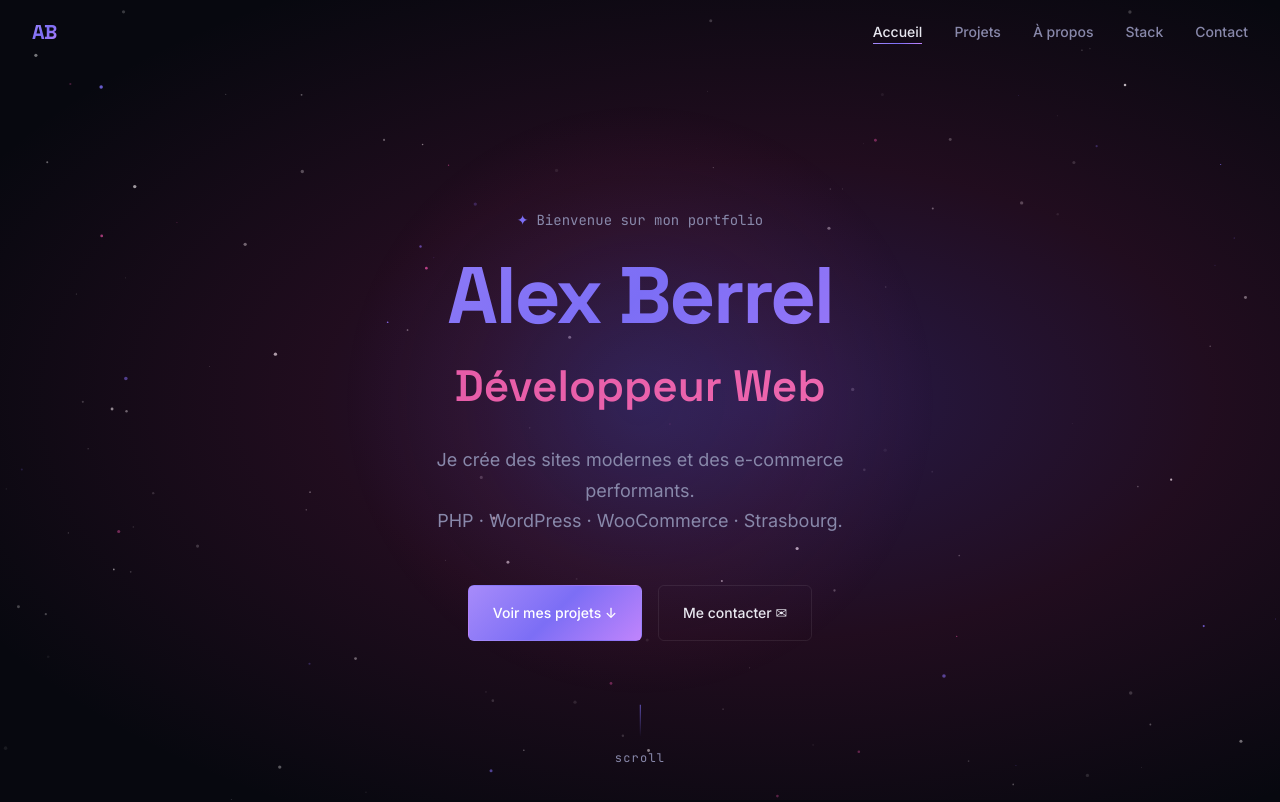
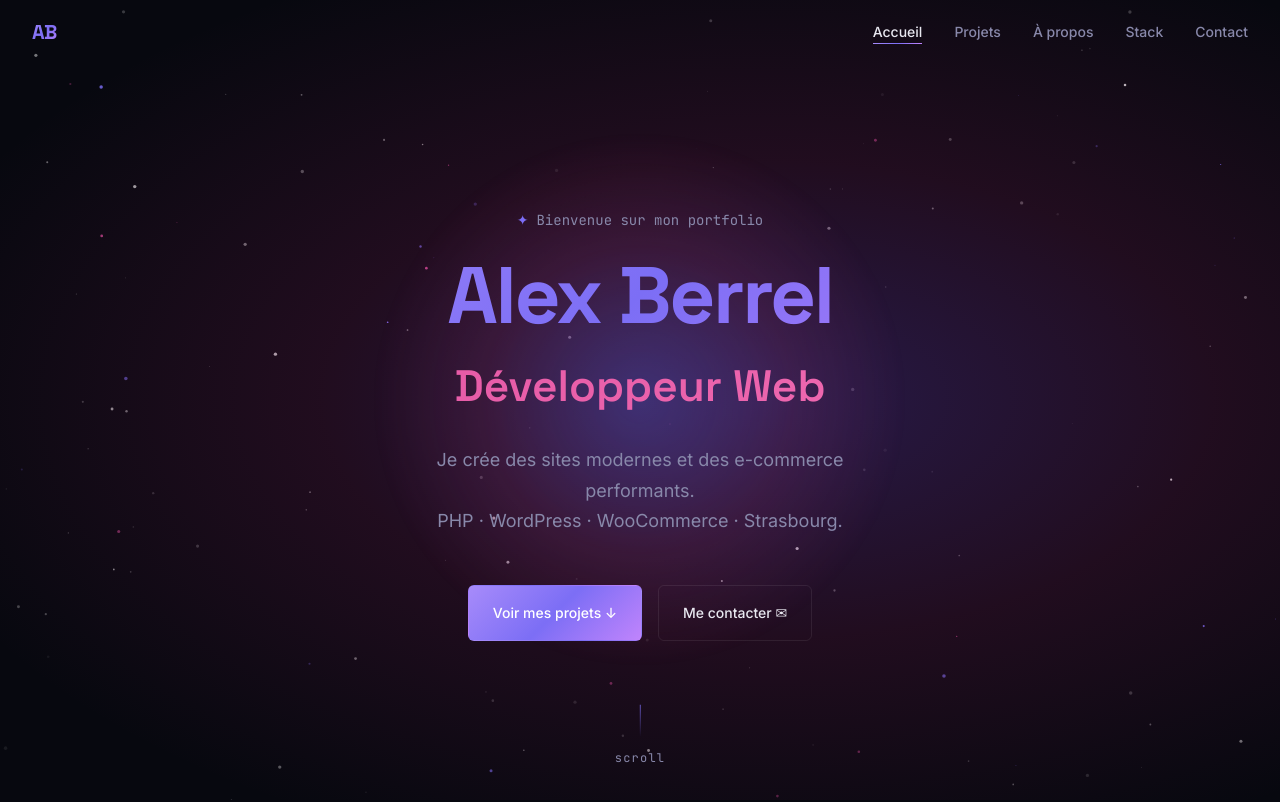
Before and after one commit to Piqzaa/Alex-portfolio, a website built with Vite: page index.html in a window 1280 px wide. Shown: the top 802 px of the page. Built offline with nearby package versions, Linux system fonts and the light colour scheme.

Commit message:
feat: améliorer la visibilité et l'animation du halo

```diff
--- a/src/scss/_sections/_hero.scss
+++ b/src/scss/_sections/_hero.scss
@@ -27,13 +27,13 @@
 
 .hero__halo-glow {
   position: absolute;
-  width: 600px;
-  height: 600px;
+  width: 400px;
+  height: 400px;
   border-radius: 50%;
   background: radial-gradient(
     circle,
-    rgba($color-primary, 0.15) 0%,
-    rgba($color-accent, 0.06) 40%,
+    rgba($color-primary, 0.3) 0%,
+    rgba($color-accent, 0.12) 40%,
     transparent 70%
   );
   transform: translate(-50%, -50%);
@@ -41,7 +41,20 @@
   transition:
     left 0.08s linear,
     top 0.08s linear;
-  will-change: left, top;
+  will-change: left, top, width, height;
+  animation: pulse 4s ease-in-out infinite;
+}
+
+@keyframes pulse {
+  0%,
+  100% {
+    width: 400px;
+    height: 400px;
+  }
+  50% {
+    width: 550px;
+    height: 550px;
+  }
 }
 
 .hero__bg-glow {
```
Also changed, not shown: index.html (+1 -0 lines).
